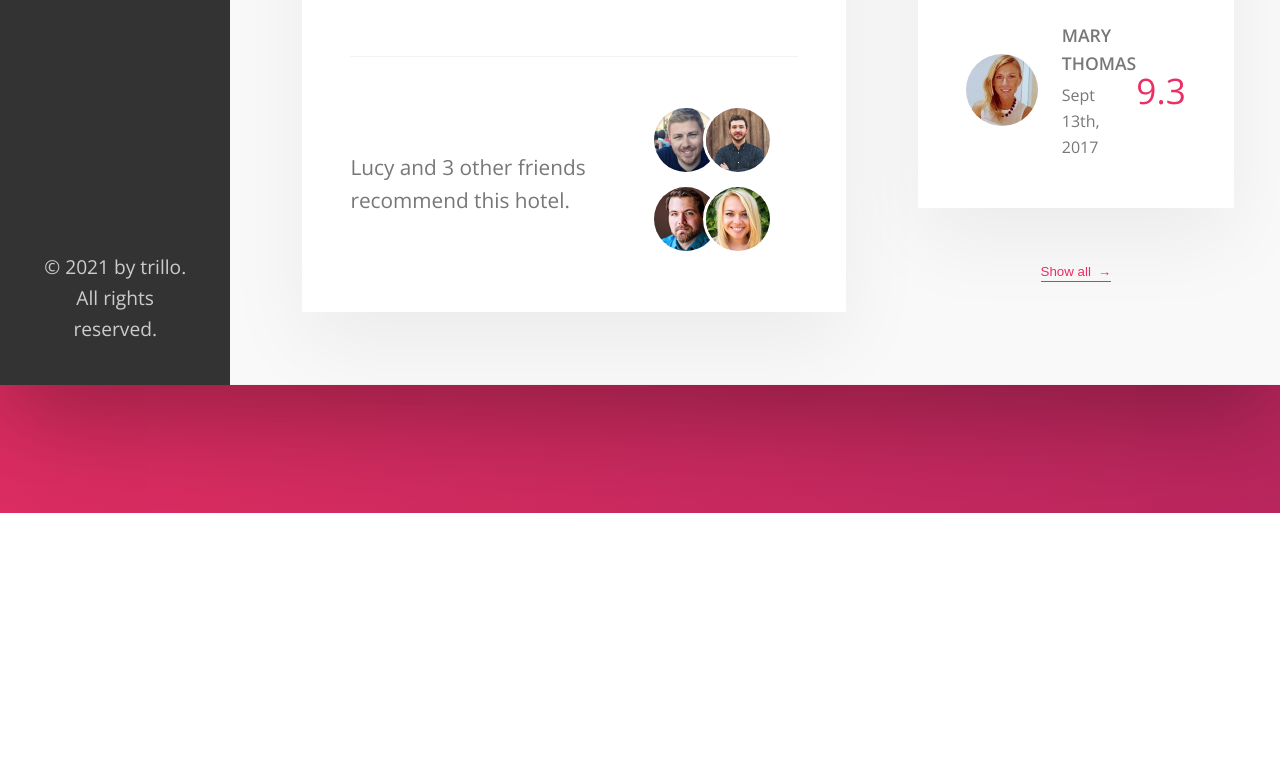
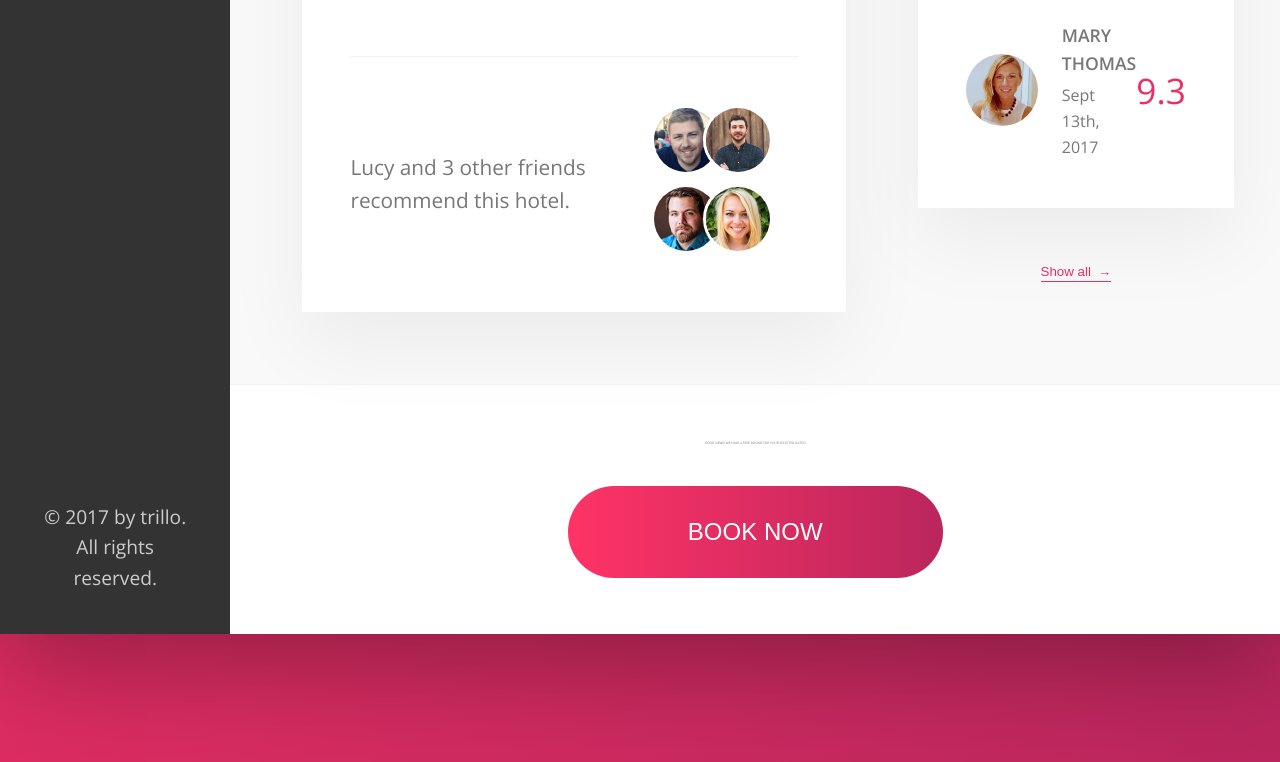
Before and after one commit to koh1project/sass-trillo, a website: page index.html in a window 1280 px wide. Shown: the part 1646-2408 px from the top of the page. Before the commit the page ends 2159 px from the top, so only its background shows below. Drawn offline with nearby package versions, Linux system fonts and the light colour scheme; files that its build step writes are made by us from their sources.

```diff
--- a/index.html
+++ b/index.html
@@ -16,14 +16,16 @@
   <div class="container">
     <header class="header">
       <img src="img/logo.png" alt="trillo logo" class="logo">
+
       <form action="#" class="search">
-        <input type="text" class="search__input" placeholder="Search hotels" />
+        <input type="text" class="search__input" placeholder="Search hotels">
         <button class="search__button">
           <svg class="search__icon">
             <use xlink:href="img/sprite.svg#icon-magnifying-glass"></use>
           </svg>
         </button>
       </form>
+
       <nav class="user-nav">
         <div class="user-nav__icon-box">
           <svg class="user-nav__icon">
@@ -39,7 +41,7 @@
         </div>
         <div class="user-nav__user">
           <img src="img/user.jpg" alt="User photo" class="user-nav__user-photo">
-          <span class="user-nav__user-name">Name</span>
+          <span class="user-nav__user-name">Jonas</span>
         </div>
       </nav>
     </header>
@@ -48,7 +50,7 @@
     <div class="content">
       <nav class="sidebar">
         <ul class="side-nav">
-          <li class="side-nav__item side-nav--active">
+          <li class="side-nav__item side-nav__item--active">
             <a href="#" class="side-nav__link">
               <svg class="side-nav__icon">
                 <use xlink:href="img/sprite.svg#icon-home"></use>
@@ -83,9 +85,12 @@
         </ul>
 
         <div class="legal">
-          &copy; 2021 by trillo. All rights reserved.
+          &copy; 2017 by trillo. All rights reserved.
         </div>
       </nav>
+
+
+
       <main class="hotel-view">
         <div class="gallery">
           <figure class="gallery__item">
@@ -99,11 +104,11 @@
           </figure>
         </div>
 
-
         <div class="overview">
           <h1 class="overview__heading">
             Hotel Las Palmas
           </h1>
+
           <div class="overview__stars">
             <svg class="overview__icon-star">
               <use xlink:href="img/sprite.svg#icon-star"></use>
@@ -126,7 +131,7 @@
             <svg class="overview__icon-location">
               <use xlink:href="img/sprite.svg#icon-location-pin"></use>
             </svg>
-            <button class="btn-inline">Albufeira, Porugal</button>
+            <button class="btn-inline">Albufeira, Portugal</button>
           </div>
 
           <div class="overview__rating">
@@ -197,6 +202,16 @@
 
             <button class="btn-inline">Show all <span>&rarr;</span></button>
           </div>
+
+        </div>
+        <div class="cta">
+          <h2 class="cta__book-now">
+            Good news! We have 4 free rooms for your selected dates!
+          </h2>
+          <button class="btn">
+            <span class="btn__visible">Book now</span>
+            <span class="btn__invisible">Only 4 rooms left</span>
+          </button>
         </div>
 
       </main>
--- a/sass/_components.scss
+++ b/sass/_components.scss
@@ -141,8 +141,8 @@
     background-color: var(--color-primary);
     transform: scaleY(0);
     transition: transform .2s,
-    width .4s cubic-bezier(1, 0, 0, 1) .2s,
-    background-color .1s;
+      width .4s cubic-bezier(1, 0, 0, 1) .2s,
+      background-color .1s;
   }
 
   &__item:hover::before,
@@ -442,3 +442,67 @@
     z-index: 1;
   }
 }
+
+//////////////////////////////////////////////
+// CALL TO ACTION
+.cta {
+  padding: 3.5rem;
+  text-align: center;
+
+  &__book-now {
+    font-size: .2rem;
+    font-weight: 300;
+    text-transform: uppercase;
+    margin-bottom: 2.5rem;
+  }
+}
+
+//////////////////////////////////////////////
+// CALL TO ACTION
+.btn {
+  font-size: 1.5rem;
+  font-weight: 300;
+  text-transform: uppercase;
+  border-radius: 100px;
+  border: none;
+  background-image: linear-gradient(to right, var(--color-primary-light), var(--color-primary-dark));
+  color: #fff;
+  position: relative;
+  overflow: hidden;
+  cursor: pointer;
+
+  &>* {
+    display: inline-block;
+    height: 100%;
+    width: 100%;
+    transition: all .2s;
+  }
+
+  &__visible {
+    padding: 2rem 7.5rem;
+  }
+
+  &__invisible {
+    position: absolute;
+    padding: 2rem 0;
+    left: 0;
+    top: -100%;
+  }
+
+  &:hover {
+    background-image: linear-gradient(to left, var(--color-primary-light), var(--color-primary-dark));
+  }
+
+  &:hover &__visible {
+    transform: translateY(100%)
+  }
+
+  &:hover &__invisible {
+    top: 0;
+  }
+
+  &:focus {
+    outline: none;
+    animation: pulsate 1s infinite;
+  }
+}
--- a/sass/_layout.scss
+++ b/sass/_layout.scss
@@ -1,7 +1,7 @@
 .container {
   max-width: 120rem;
   margin: 8rem auto;
-  background-color: var(--color-grey-light-2);
+  background-color: var(--color-grey-light-1);
   box-shadow: var(--shadow-dark);
 
   min-height: 50rem;
@@ -25,16 +25,17 @@
 .sidebar {
   background-color: var(--color-grey-dark-1);
 
-  flex: 0 0 18%; // grow shrink basis
+  flex: 0 0 18%;
+
   display: flex;
   flex-direction: column;
   justify-content: space-between;
 }
 
 .hotel-view {
-  background-color: var(--color-grey-light-2);
+  background-color: #fff;
 
-  flex: 1; // flex-grow: 1;
+  flex: 1;
 }
 
 .detail {
```
Also changed, not shown: sass/_base.scss (line endings or trailing spaces).
